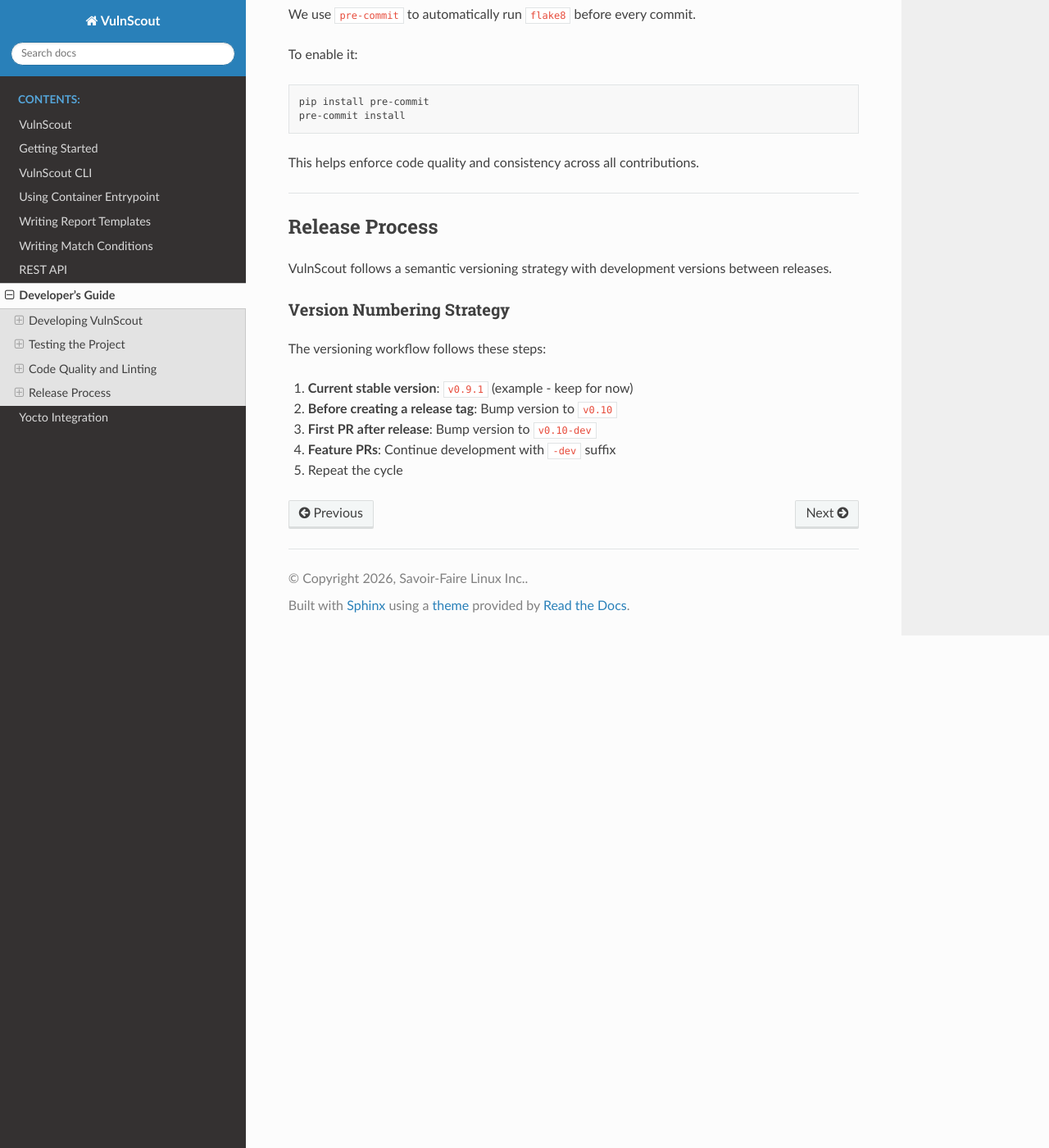
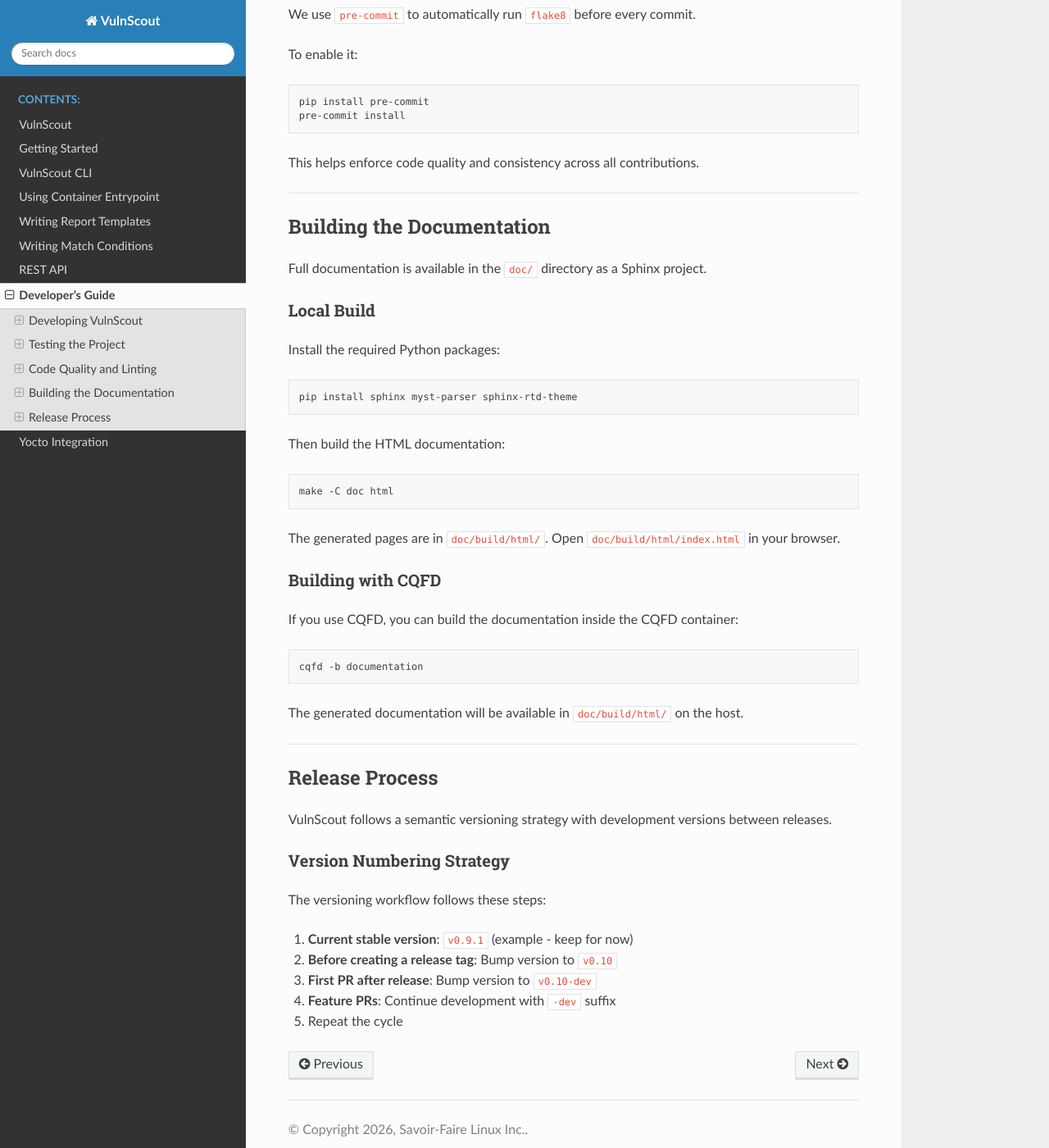
Before and after one commit to savoirfairelinux/vulnscout, a Sphinx documentation site: the page built from doc/source/dev_guide.md, in a window 1280 px wide and 1400 px high, scrolled down 5480 px. Shown: the whole window at 82% size. Built offline with Sphinx 7.4.7 and the Read the Docs theme 3.1.0, drawn with Linux system fonts in a browser that asks for light colours.

````diff
--- a/doc/source/dev_guide.md
+++ b/doc/source/dev_guide.md
@@ -248,6 +248,38 @@
 
 ---
 
+## Building the Documentation
+
+Full documentation is available in the `doc/` directory as a Sphinx project.
+
+### Local Build
+
+Install the required Python packages:
+
+```bash
+pip install sphinx myst-parser sphinx-rtd-theme
+```
+
+Then build the HTML documentation:
+
+```bash
+make -C doc html
+```
+
+The generated pages are in `doc/build/html/`. Open `doc/build/html/index.html` in your browser.
+
+### Building with CQFD
+
+If you use CQFD, you can build the documentation inside the CQFD container:
+
+```bash
+cqfd -b documentation
+```
+
+The generated documentation will be available in `doc/build/html/` on the host.
+
+---
+
 ## Release Process
 
 VulnScout follows a semantic versioning strategy with development versions between releases.
````
Also changed, not shown: README.adoc (+1 -30 lines).
